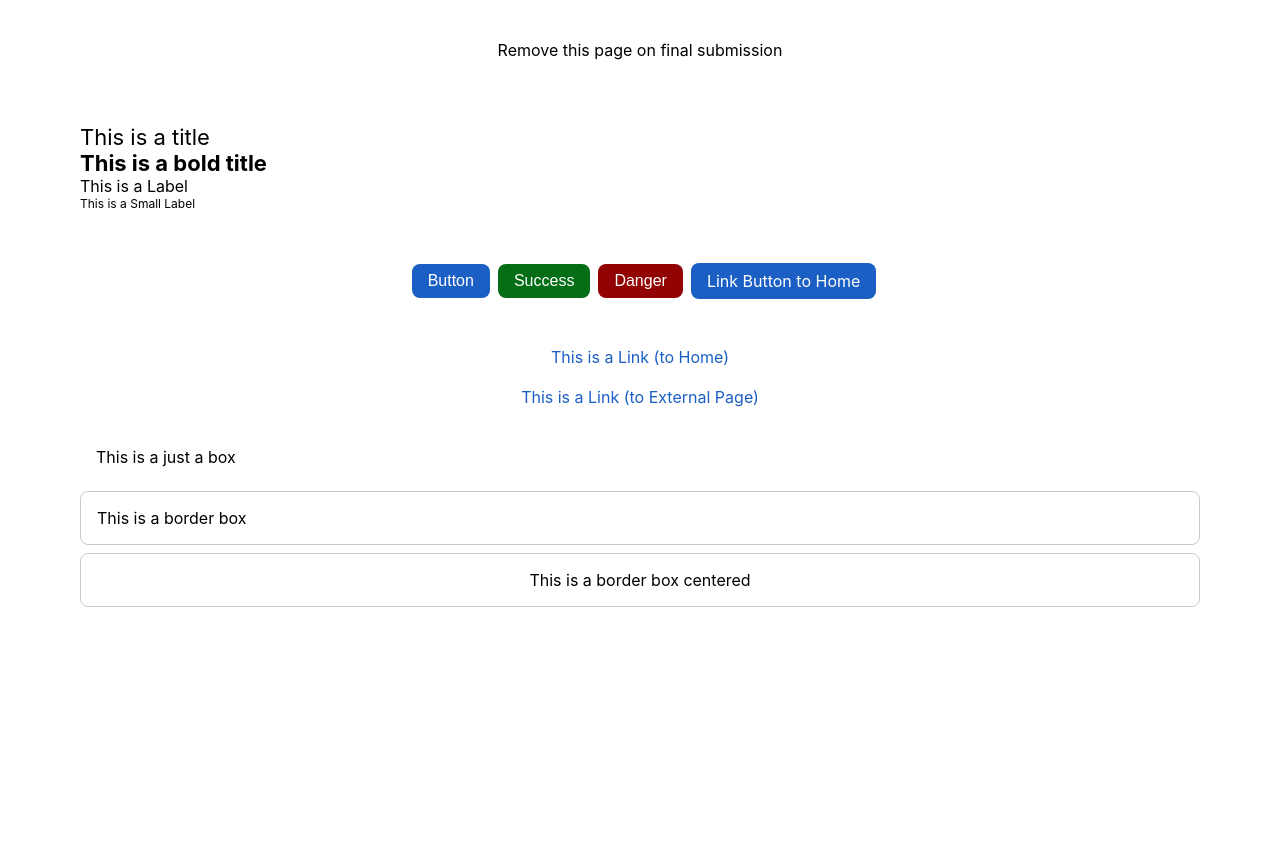
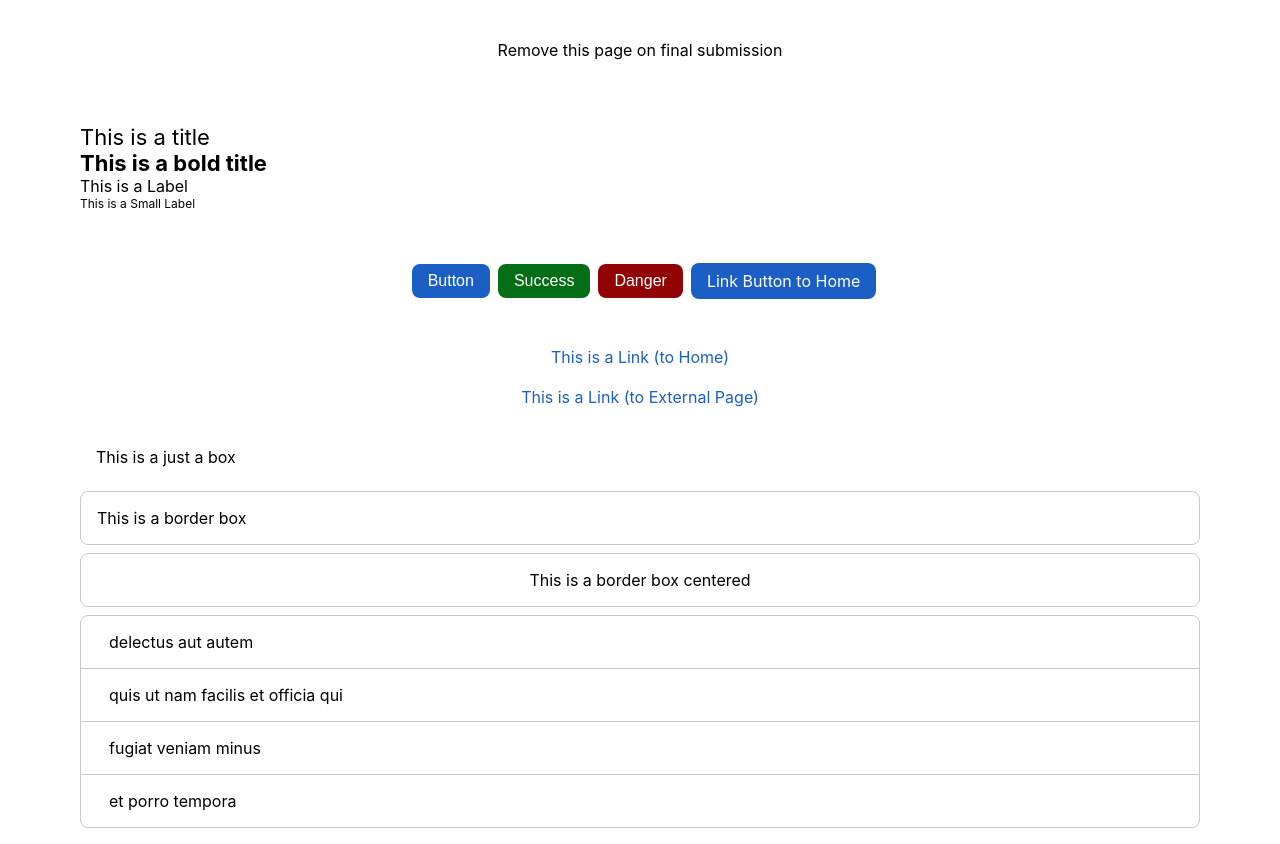
Before and after one commit to satshree/task-manager-todo, a React (Vite) app: page /components in a window 1280 px wide. Before the commit the page ends 800 px from the top, so only its background shows below. Built offline with nearby package versions, Linux system fonts and the light colour scheme.

Commit message:
working on item components

```diff
--- /dev/null
+++ b/src/components/Task/Item/index.tsx
@@ -0,0 +1,14 @@
+import { useEffect, useState } from "react";
+import { ItemProps } from "../../../types/props";
+
+import style from "./item.module.css";
+
+function Item(props: ItemProps) {
+  const [toDo, setToDo] = useState(props.todo);
+
+  useEffect(() => setToDo(props.todo), [props.todo]);
+
+  return <div className={style.item}>{toDo.title}</div>;
+}
+
+export default Item;
--- /dev/null
+++ b/src/components/Task/Item/item.module.css
@@ -0,0 +1,8 @@
+.item {
+  padding: 1rem 1.75rem;
+  border-bottom: 0.8px solid #c9c9c9;
+}
+
+.item:last-child {
+  border-bottom: none;
+}
--- /dev/null
+++ b/src/components/Task/List/index.tsx
@@ -0,0 +1,22 @@
+import { useEffect, useState } from "react";
+import { ItemListProps } from "../../../types/props";
+
+import Item from "../Item";
+
+import style from "./list.module.css";
+
+function List(props: ItemListProps) {
+  const [toDoList, setToDoList] = useState(props.toDoList);
+
+  useEffect(() => setToDoList(props.toDoList), [props.toDoList]);
+
+  return (
+    <div className={style.list}>
+      {toDoList.map((toDo) => (
+        <Item key={toDo.id} todo={toDo} />
+      ))}
+    </div>
+  );
+}
+
+export default List;
--- /dev/null
+++ b/src/components/Task/List/list.module.css
@@ -0,0 +1,4 @@
+.list {
+  border: 0.8px solid #c9c9c9;
+  border-radius: 8px;
+}
--- a/src/pages/ComponentList/index.tsx
+++ b/src/pages/ComponentList/index.tsx
@@ -4,11 +4,39 @@ import LinkButton from "../../components/Button/LinkButton";
 import Label from "../../components/Label";
 import Link from "../../components/Link";
 import SmallLabel from "../../components/SmallLabel";
+import List from "../../components/Task/List";
 import Title from "../../components/Title";
 
 import style from "./style.module.css";
 
 function ComponentList() {
+  const toDoSample = [
+    {
+      userId: 1,
+      id: 1,
+      title: "delectus aut autem",
+      completed: false,
+    },
+    {
+      userId: 1,
+      id: 2,
+      title: "quis ut nam facilis et officia qui",
+      completed: false,
+    },
+    {
+      userId: 1,
+      id: 3,
+      title: "fugiat veniam minus",
+      completed: false,
+    },
+    {
+      userId: 1,
+      id: 4,
+      title: "et porro tempora",
+      completed: true,
+    },
+  ];
+
   return (
     <div className={style.page}>
       <Box center={true}>Remove this page on final submission</Box>
@@ -32,7 +60,6 @@ function ComponentList() {
           This is a Link (to External Page)
         </Link>
       </Box>
-
       <Box>
         <Label>This is a just a box</Label>
       </Box>
@@ -42,6 +69,8 @@ function ComponentList() {
       <Box center={true} border={true}>
         <Label>This is a border box centered</Label>
       </Box>
+
+      <List toDoList={toDoSample} />
     </div>
   );
 }
```
Also changed, not shown: src/types/props.ts (+9 -0 lines).
